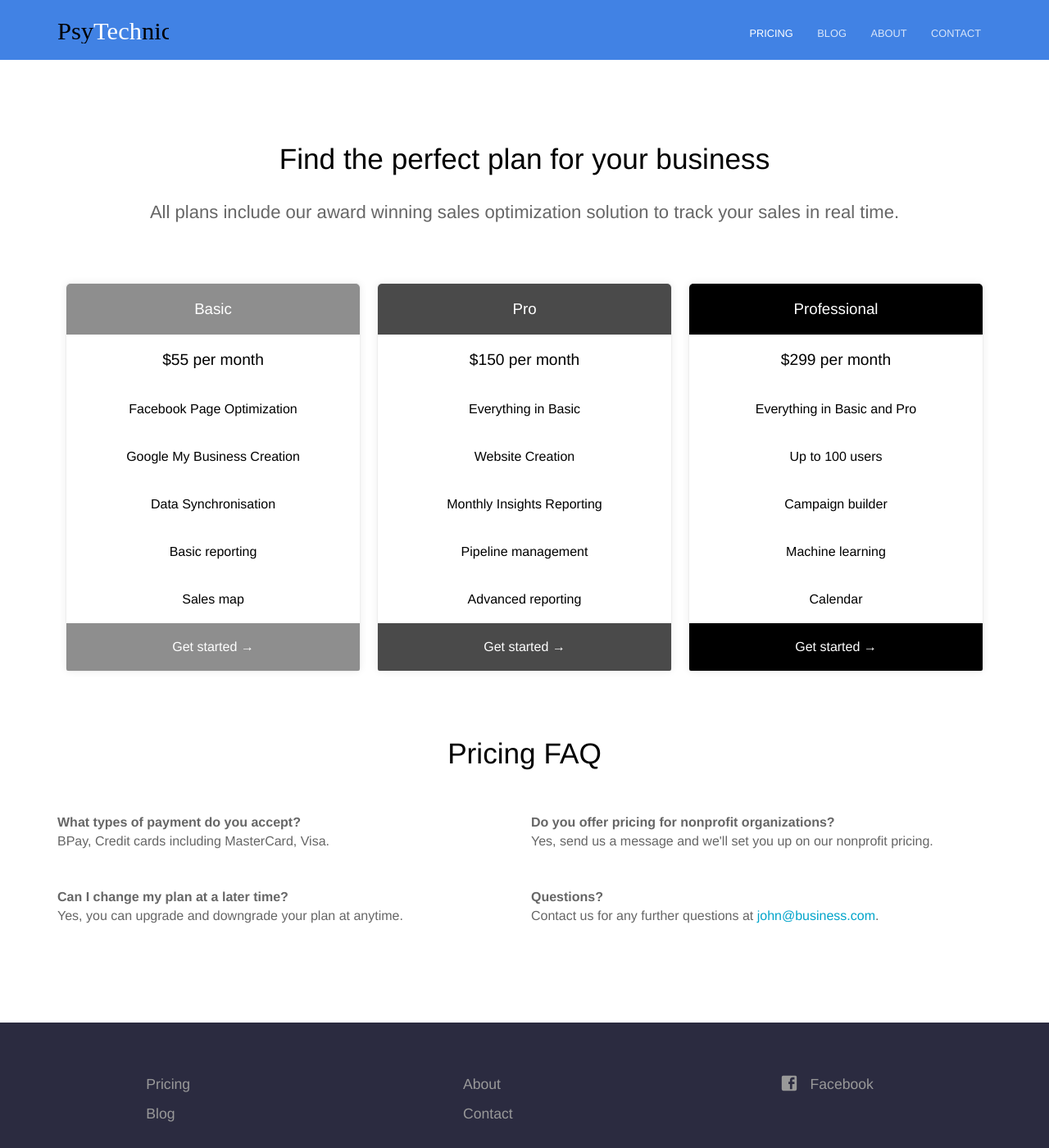
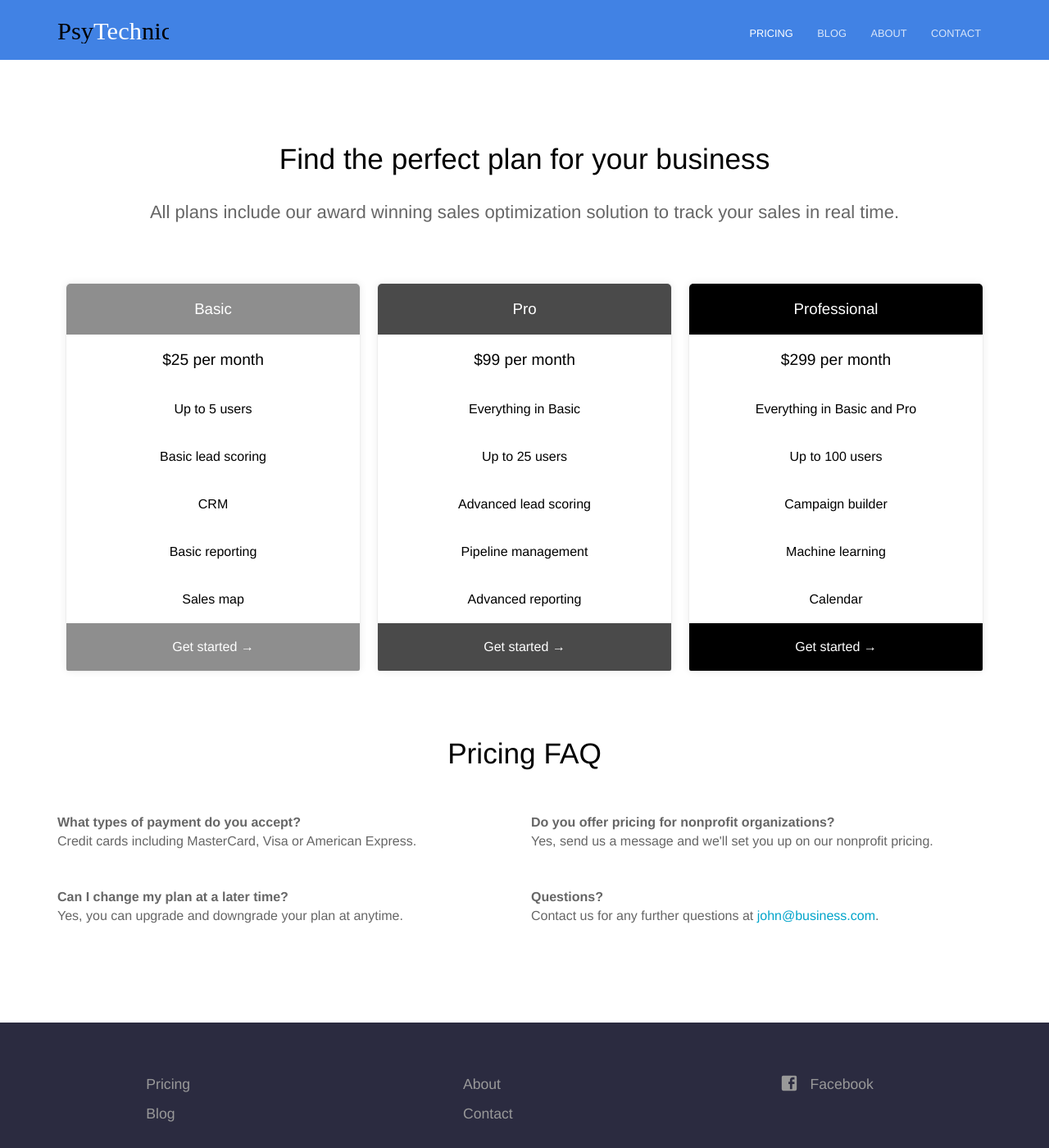
Before and after one commit to HaydenRKirk/HaydenRKirk.github.io, a Jekyll site: the page built from pricing.html, in a window 1280 px wide and 1400 px high. Shown: the whole window at 82% size. Built offline with Jekyll 4.4.1, drawn with Linux system fonts in a browser that asks for light colours.

Commit message:
Update pricing.html

```diff
--- a/pricing.html
+++ b/pricing.html
@@ -3,17 +3,16 @@ title: Pricing
 heading: Find the perfect plan for your business
 description: All plans include our award winning sales optimization solution to track your sales in real time.
 pricing_table:
-pricing_table:
   - name: Basic
     color: "#8e8e8e"
     features:
-      - text: $55 per month
+      - text: $25 per month
         highlight: true
-      - text: Facebook Page Optimization
+      - text: Up to 5 users
         highlight: false
-      - text: Google My Business Creation
+      - text: Basic lead scoring
         highlight: false
-      - text: Data Synchronisation
+      - text: CRM
         highlight: false
       - text: Basic reporting
         highlight: false
@@ -25,13 +24,13 @@ pricing_table:
   - name: Pro
     color: "#4a4a4a"
     features:
-      - text: $150 per month
+      - text: $99 per month
         highlight: true
       - text: Everything in Basic
         highlight: false
-      - text: Website Creation
+      - text: Up to 25 users
         highlight: false
-      - text: Monthly Insights Reporting
+      - text: Advanced lead scoring
         highlight: false
       - text: Pipeline management
         highlight: false
@@ -60,7 +59,7 @@ pricing_table:
       text: Get started
 faq:
   - question: What types of payment do you accept?
-    answer: BPay, Credit cards including MasterCard, Visa.
+    answer: Credit cards including MasterCard, Visa or American Express.
   - question: Can I change my plan at a later time?
     answer: Yes, you can upgrade and downgrade your plan at anytime.
   - question: Do you offer pricing for nonprofit organizations?
```
